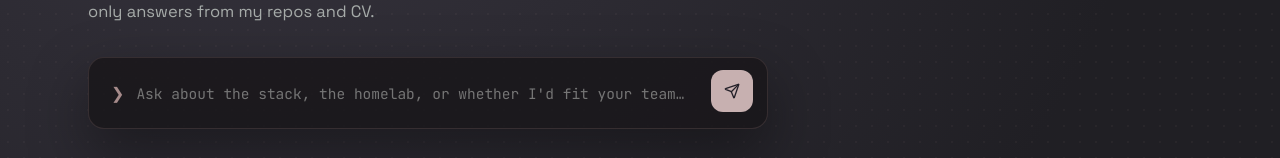
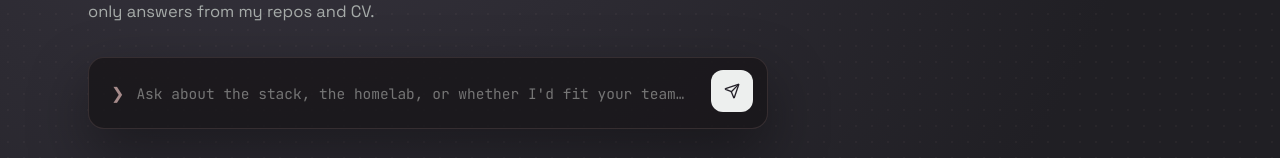
Before and after one commit to c-panagopoulos/Personal-Website, a React (Vite) app in the folder client/: page / in a window 1280 px wide. In both pictures the pointer is over the button 732 px from the left and 576 px from the top of the page. Shown: the part 483-641 px from the top of the page. Built offline with nearby package versions, Linux system fonts and the light colour scheme.

Commit message:
Make send buttons match the project demo button color

```diff
--- a/client/src/styles/global.css
+++ b/client/src/styles/global.css
@@ -1029,7 +1029,7 @@ button {
   height: clamp(36px, 9vw, 42px);
   border: none;
   border-radius: 12px;
-  background: #a68b8b;
+  background: var(--text-primary);
   color: var(--bg);
   cursor: pointer;
   display: flex;
@@ -1039,7 +1039,7 @@ button {
   transition: transform 0.18s cubic-bezier(0.2, 0.7, 0.2, 1), background 0.25s ease;
 }
 .chat-input__send:hover {
-  background: #c7b0b0;
+  background: #edefee;
   transform: translateY(-2px);
 }
 .chat-input__send:active {
@@ -1842,7 +1842,7 @@ button {
   height: 36px;
   flex-shrink: 0;
   border: none;
-  background: #a68b8b;
+  background: var(--text-primary);
   color: var(--bg);
   border-radius: 8px;
   cursor: pointer;
@@ -1852,7 +1852,7 @@ button {
   transition: background 0.25s ease;
 }
 .assistant-input__send:hover {
-  background: #c7b0b0;
+  background: #edefee;
 }
 .assistant-input__send:disabled {
   opacity: 0.5;
```
